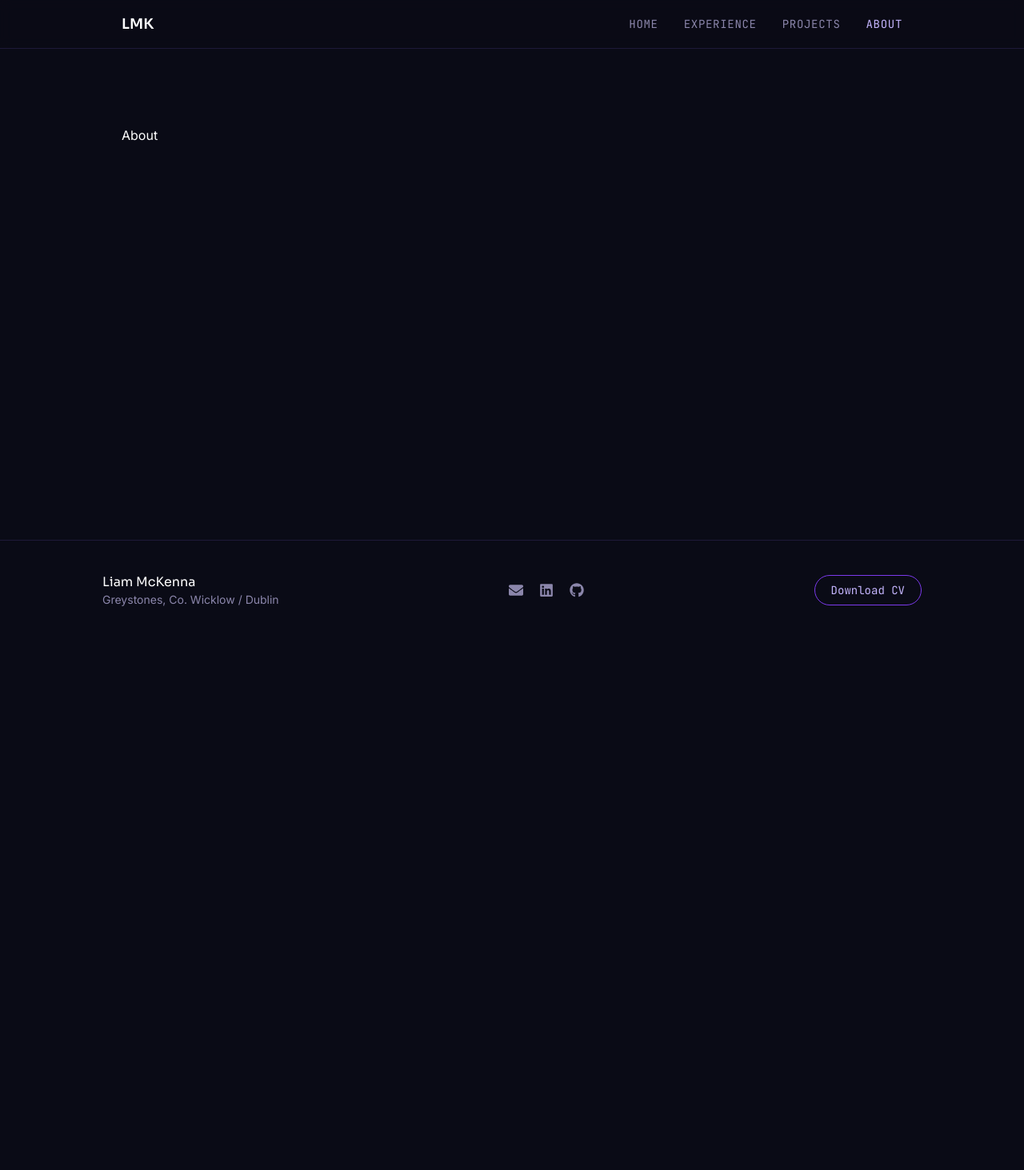
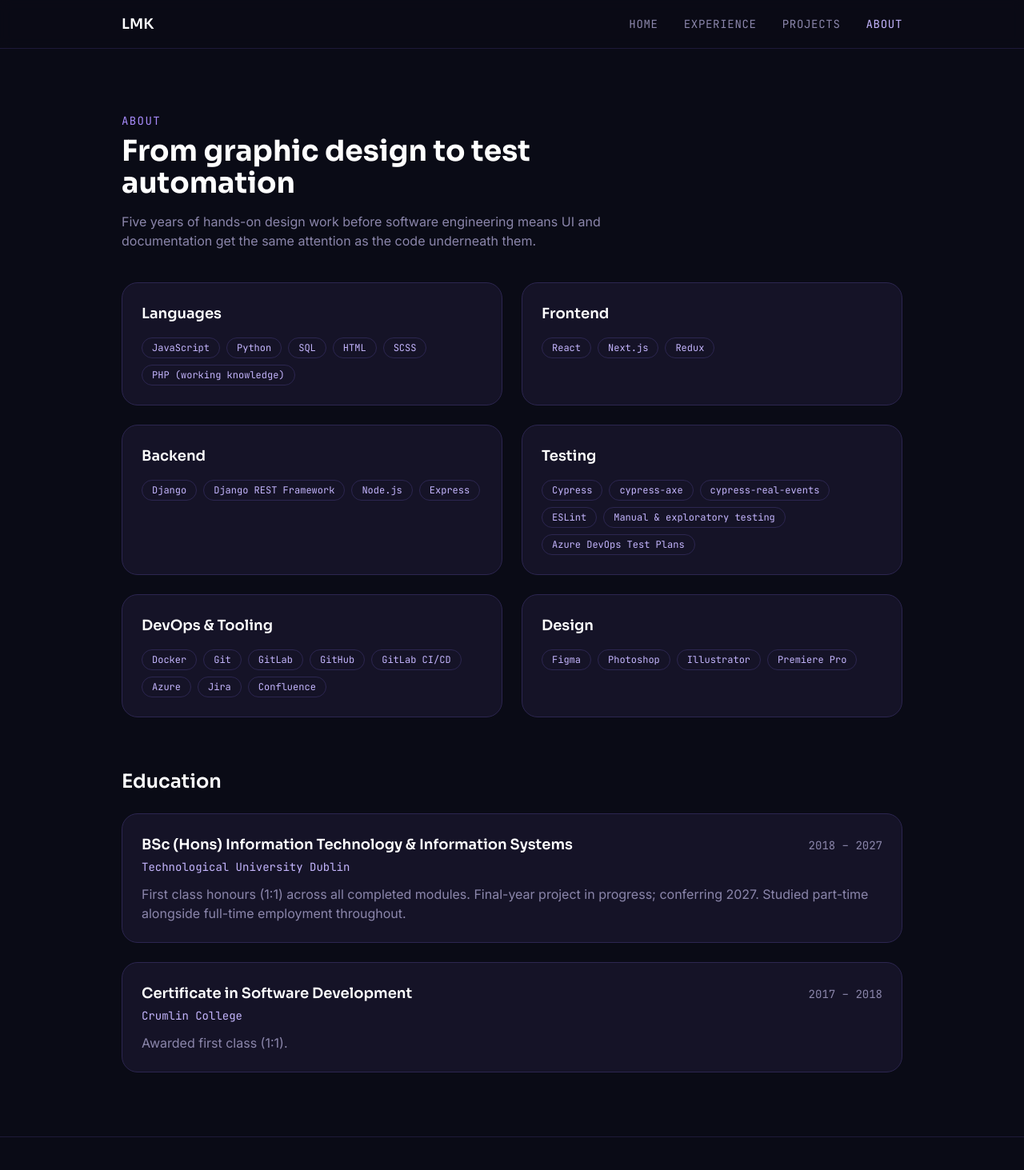
Before and after one commit to Liam-McKenna/liam-mckenna.github.io, a React (Vite) app: page /about in a window 1280 px wide. Shown: the top 1463 px of the page at 80% size. Before the commit the page ends 800 px from the top, so only its background shows below. Built offline with nearby package versions, Linux system fonts and the light colour scheme.

Commit message:
Add About page with skills and education

```diff
--- a/src/pages/About.jsx
+++ b/src/pages/About.jsx
@@ -1,3 +1,45 @@
+import SectionHeading from '../components/ui/SectionHeading.jsx'
+import Badge from '../components/ui/Badge.jsx'
+import { skillGroups } from '../data/skills.js'
+import { education } from '../data/education.js'
+
 export default function About() {
-  return <div className="mx-auto max-w-5xl px-6 py-24">About</div>
+  return (
+    <div className="mx-auto max-w-5xl px-6 py-20">
+      <SectionHeading
+        eyebrow="About"
+        title="From graphic design to test automation"
+        description="Five years of hands-on design work before software engineering means UI and documentation get the same attention as the code underneath them."
+      />
+
+      <section className="grid gap-6 md:grid-cols-2">
+        {skillGroups.map((group) => (
+          <div key={group.title} className="rounded-xl2 border border-border bg-surface p-6">
+            <h3 className="font-display text-lg font-semibold text-white">{group.title}</h3>
+            <div className="mt-4 flex flex-wrap gap-2">
+              {group.items.map((item) => (
+                <Badge key={item}>{item}</Badge>
+              ))}
+            </div>
+          </div>
+        ))}
+      </section>
+
+      <section className="mt-16">
+        <h3 className="mb-6 font-display text-2xl font-semibold text-white">Education</h3>
+        <div className="space-y-6">
+          {education.map((entry) => (
+            <div key={entry.id} className="rounded-xl2 border border-border bg-surface p-6">
+              <div className="flex flex-wrap items-baseline justify-between gap-2">
+                <h4 className="font-display text-lg font-semibold text-white">{entry.title}</h4>
+                <span className="font-mono text-sm text-muted">{entry.period}</span>
+              </div>
+              <p className="mt-1 font-mono text-sm text-accent-bright">{entry.institution}</p>
+              <p className="mt-3 text-muted">{entry.detail}</p>
+            </div>
+          ))}
+        </div>
+      </section>
+    </div>
+  )
 }
```
